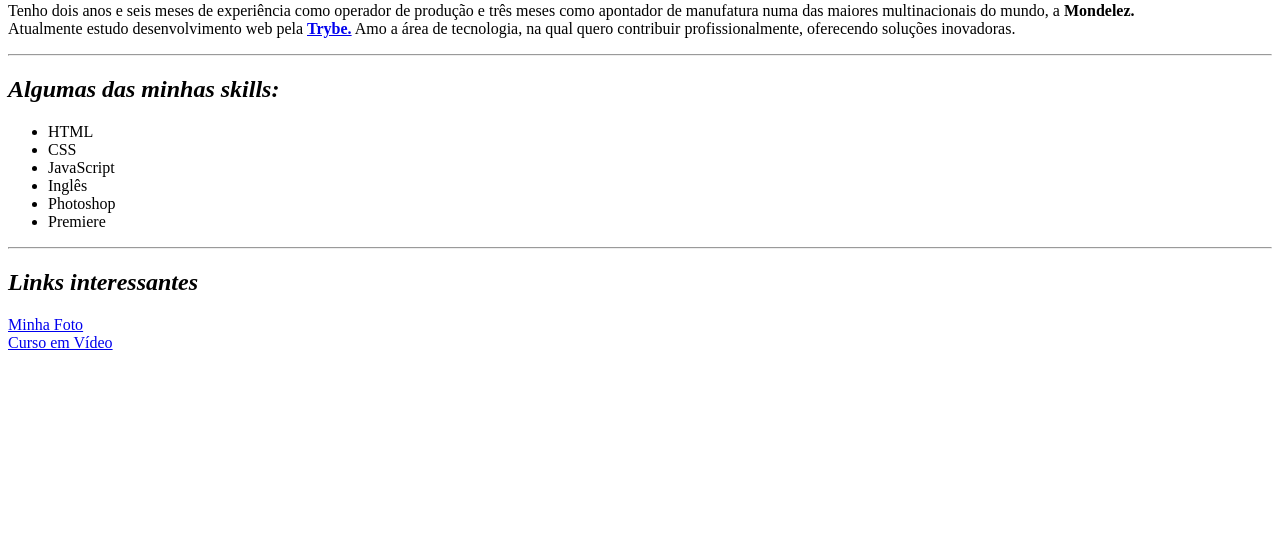
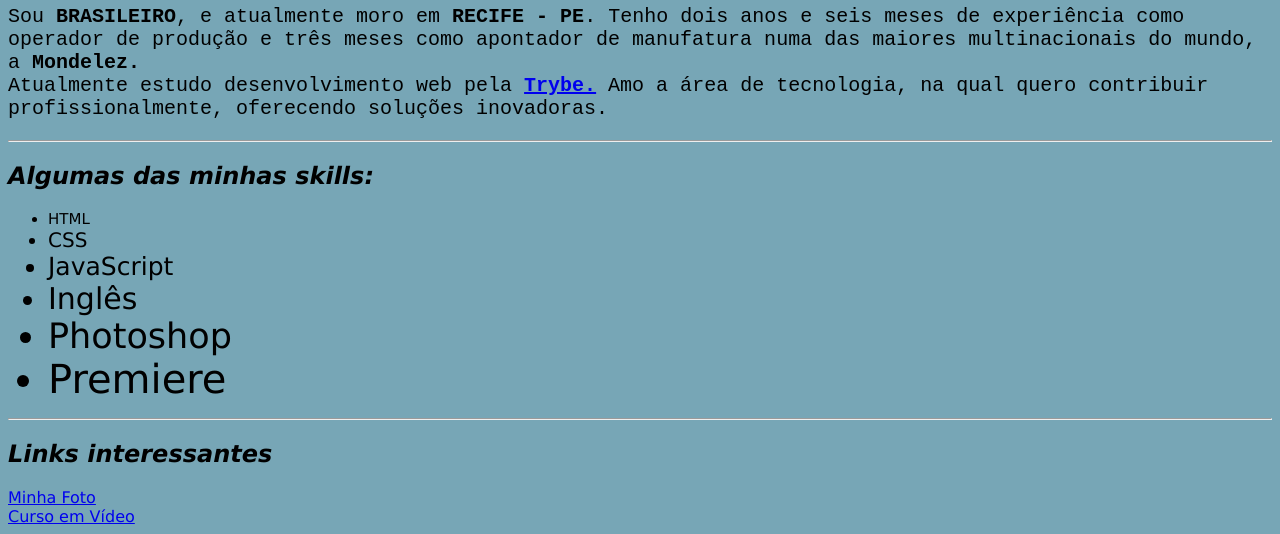
Before and after one commit to als-menezes/als-menezes.github.io, a plain HTML site: page index.html in a window 1280 px wide. Shown: the part 411-945 px from the top of the page. Before the commit the page ends 800 px from the top, so only its background shows below. Drawn offline with Linux system fonts and the light colour scheme.

Commit message:
começando a estilizar o portifólio

```diff
--- a/index.html
+++ b/index.html
@@ -4,6 +4,44 @@
 <head>
     <meta charset="UTF-8">
     <title>André Menezes - Portfólio</title>
+    <style>
+        body {
+            background-color: #77A6B6;
+            font-family: Verdana, Geneva, Tahoma, sans-serif;
+        }
+
+        h1 {
+            font-family: Verdana, Geneva, Tahoma, sans-serif;
+        }
+
+        .description {
+            font-family: monospace;
+            font-size: 20px;
+        }
+
+        .destak {
+            text-transform: uppercase;
+            font-weight: 400px;
+        }
+        .size1 {
+            font-size: 15px;
+        }
+        .size2 {
+            font-size: 20px;
+        }
+        .size3 {
+            font-size: 25px;
+        }
+        .size4 {
+            font-size: 30px;
+        }
+        .size5 {
+            font-size: 35px;
+        }
+        .size6 {
+            font-size: 40px;
+        }
+    </style>
 </head>
 
 <body>
@@ -16,19 +54,22 @@
     <img id="minhaFoto" src="/135867253_10215777630348287_6766849509313531795_n-modified.png" alt="Minha foto"
         width="200px">
     <h1 id="intro">André Luis de Sousa Menezes</h1>
-    <p>Tenho dois anos e seis meses de experiência como operador de produção e três meses como apontador de manufatura
+    <p class="description">Sou <strong><span class="destak"> Brasileiro</span></strong>, e atualmente moro em
+        <strong><span class="destak">Recife - PE</span></strong>. Tenho dois anos e seis meses de experiência
+        como operador de produção e três meses como
+        apontador de manufatura
         numa das maiores multinacionais do mundo, a <strong>Mondelez.</strong> <br>Atualmente estudo desenvolvimento web
         pela <strong><a href="https://www.betrybe.com/" target="_blank">Trybe.</a></strong> Amo
         a área de tecnologia, na qual quero contribuir profissionalmente, oferecendo soluções inovadoras.</p>
     <hr>
     <h2 id="skills"><em>Algumas das minhas skills:</em></h2>
     <ul>
-        <li>HTML</li>
-        <li>CSS</li>
-        <li>JavaScript</li>
-        <li>Inglês</li>
-        <li>Photoshop</li>
-        <li>Premiere</li>
+        <li class="size1">HTML</li>
+        <li class="size2">CSS</li>
+        <li class="size3">JavaScript</li>
+        <li class="size4">Inglês</li>
+        <li class="size5">Photoshop</li>
+        <li class="size6">Premiere</li>
     </ul>
     <hr>
     <h2 id="links"><em>Links interessantes</em></h2>
```
